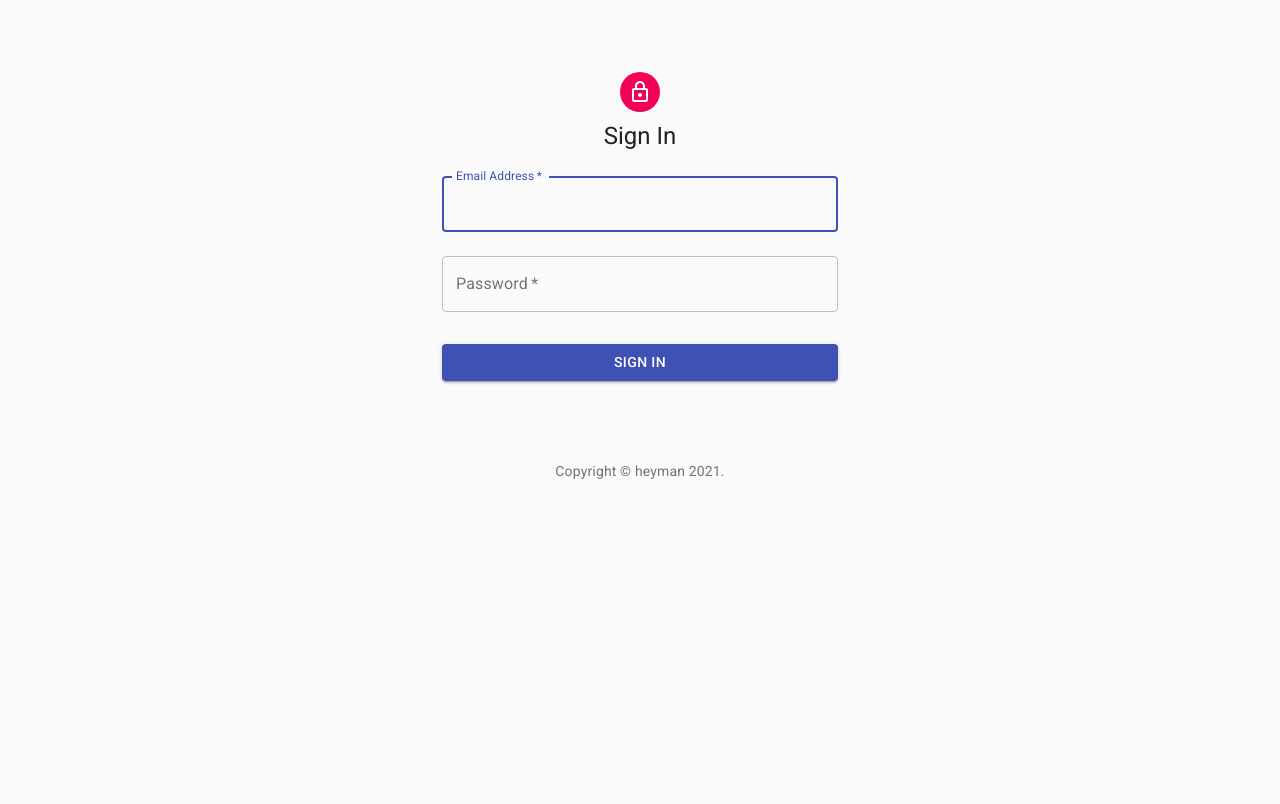
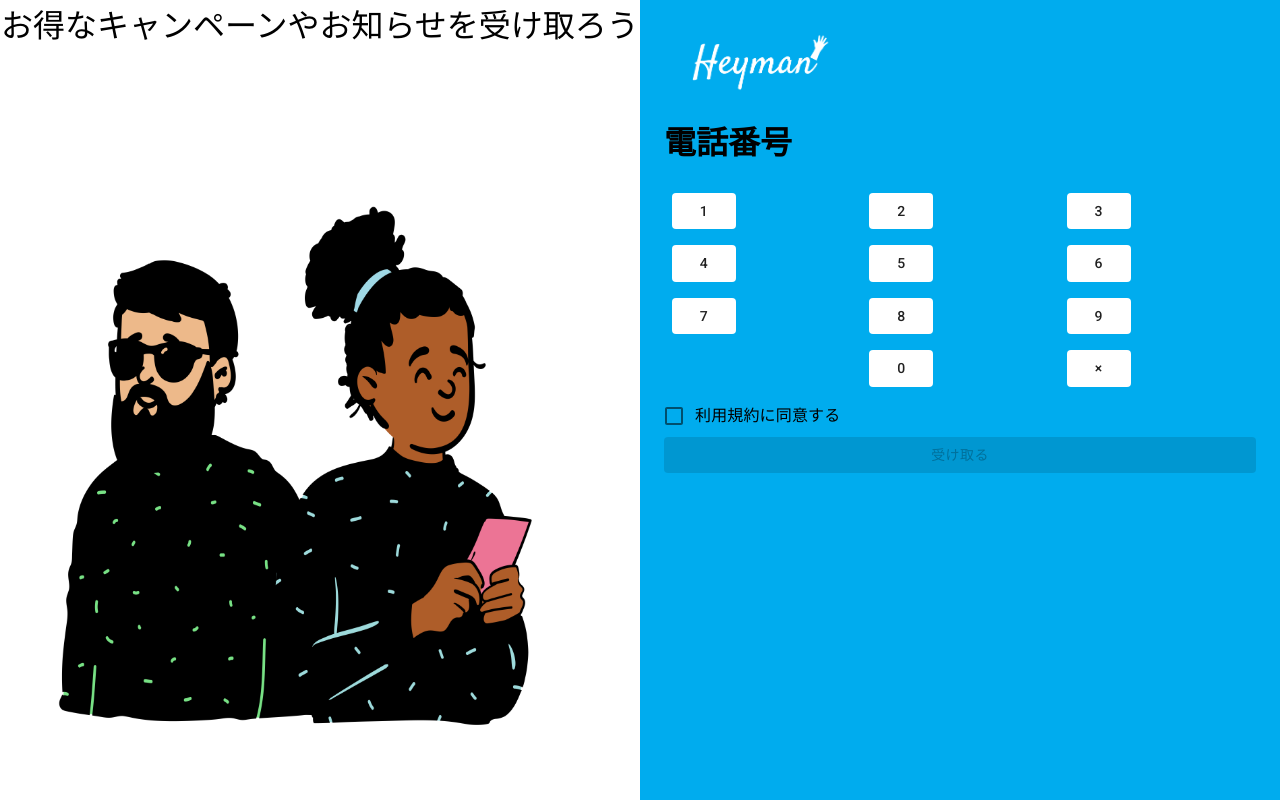
Before and after one commit to tellad-dev/heyman, a React (Create React App) app: page /phone-register in a window 1280 px wide. Before the commit this address led to /signin. Built offline with nearby package versions, Linux system fonts and the light colour scheme.

Commit message:
[[wip]] 画面生成 電話番号入力フォーム CSS未適応

```diff
--- a/src/Router.tsx
+++ b/src/Router.tsx
@@ -3,6 +3,7 @@ import { BrowserRouter, Route, Switch, Redirect } from 'react-router-dom'
 import Signin from './pages/signin'
 import Signup from './pages/signup'
 import Setting from './pages/setting'
+import PhoneRegister from './pages/phoneRegister'
 import CustomerList from './pages/CustomerManagement/customerList'
 import CustomerDetail from './pages/CustomerManagement/customerDetail'
 
@@ -25,6 +26,9 @@ const Router = (): JSX.Element => {
         <Route exact path="/setting">
           <Setting />
         </Route>
+        <Route exact path="/phone-register">
+          <PhoneRegister />
+        </Route>
         {/* Not Found */}
         <Route component={() => <Redirect to="/signin" />} />
       </Switch>
--- /dev/null
+++ b/src/pages/phoneRegister.tsx
@@ -0,0 +1,220 @@
+import React, { useState } from 'react'
+import {
+  Grid,
+  Container,
+  Button,
+  FormControlLabel,
+  Checkbox,
+} from '@material-ui/core'
+import { makeStyles, createStyles, Theme } from '@material-ui/core/styles'
+import image from '../images/phone-register-image.png'
+import logo from '../images/logo-white.png'
+
+const useStyles = makeStyles((theme: Theme) =>
+  createStyles({
+    root: {
+      backgroundColor: '#00acee',
+      height: '100vh',
+    },
+    card: {
+      backgroundColor: 'white',
+    },
+    cardContent: {
+      height: '20vh',
+      position: 'relative',
+      textAlign: 'center',
+      fontSize: '2rem',
+    },
+    cardMediaWrapper: {
+      height: '80vh',
+    },
+    cardImage: {
+      maxHeight: '100%',
+      maxWidth: '100%',
+    },
+    headerLogo: {
+      height: '60px',
+    },
+    container: {
+      paddingTop: theme.spacing(4),
+      paddingBottom: theme.spacing(4),
+    },
+    numberButton: {
+      margin: theme.spacing(1),
+      backgroundColor: 'white',
+    },
+  })
+)
+const PhoneRegister: React.FC = () => {
+  //
+  // useState
+  //
+
+  const [phoneNumber, setPhoneNumber] = useState<string | null>(null)
+
+  //
+  // Methods
+  //
+  const classes = useStyles()
+  const addNumber = (
+    event: React.MouseEvent<HTMLButtonElement, MouseEvent>,
+    number: string
+  ): void => {
+    phoneNumber === null
+      ? setPhoneNumber(number)
+      : setPhoneNumber(phoneNumber + number)
+    phoneNumber?.length === 11 ? setPhoneNumber(phoneNumber.slice(1)) : true
+  }
+
+  const deleteOneCharacter = (
+    event: React.MouseEvent<HTMLButtonElement, MouseEvent>
+  ): void => {
+    phoneNumber !== null ? setPhoneNumber(phoneNumber.slice(0, -1)) : true
+  }
+
+  //
+  // Jsx
+  //
+  return (
+    <>
+      <div className={classes.root}>
+        <Grid container>
+          <Grid item xs={6} className={classes.card}>
+            <div className={classes.cardContent}>
+              お得なキャンペーンやお知らせを受け取ろう
+            </div>
+            <div className={classes.cardMediaWrapper}>
+              <img src={image} className={classes.cardImage} />
+            </div>
+          </Grid>
+          <Grid item xs={6} container>
+            <Container className={classes.container}>
+              <Grid item xs={12}>
+                <img src={logo} className={classes.headerLogo} />
+              </Grid>
+              <Grid item xs={12}>
+                <h1>{phoneNumber ? phoneNumber : '電話番号'}</h1>
+              </Grid>
+              <Grid item xs={12} container>
+                <Grid item xs={4}>
+                  <Button
+                    className={classes.numberButton}
+                    onClick={(e) => addNumber(e, '1')}
+                  >
+                    1
+                  </Button>
+                </Grid>
+                <Grid item xs={4}>
+                  <Button
+                    className={classes.numberButton}
+                    onClick={(e) => addNumber(e, '2')}
+                  >
+                    2
+                  </Button>
+                </Grid>
+                <Grid item xs={4}>
+                  <Button
+                    className={classes.numberButton}
+                    onClick={(e) => addNumber(e, '3')}
+                  >
+                    3
+                  </Button>
+                </Grid>
+              </Grid>
+              <Grid item xs={12} container>
+                <Grid item xs={4}>
+                  <Button
+                    className={classes.numberButton}
+                    onClick={(e) => addNumber(e, '4')}
+                  >
+                    4
+                  </Button>
+                </Grid>
+                <Grid item xs={4}>
+                  <Button
+                    className={classes.numberButton}
+                    onClick={(e) => addNumber(e, '5')}
+                  >
+                    5
+                  </Button>
+                </Grid>
+                <Grid item xs={4}>
+                  <Button
+                    className={classes.numberButton}
+                    onClick={(e) => addNumber(e, '6')}
+                  >
+                    6
+                  </Button>
+                </Grid>
+              </Grid>
+              <Grid item xs={12} container>
+                <Grid item xs={4}>
+                  <Button
+                    className={classes.numberButton}
+                    onClick={(e) => addNumber(e, '7')}
+                  >
+                    7
+                  </Button>
+                </Grid>
+                <Grid item xs={4}>
+                  <Button
+                    className={classes.numberButton}
+                    onClick={(e) => addNumber(e, '8')}
+                  >
+                    8
+                  </Button>
+                </Grid>
+                <Grid item xs={4}>
+                  <Button
+                    className={classes.numberButton}
+                    onClick={(e) => addNumber(e, '9')}
+                  >
+                    9
+                  </Button>
+                </Grid>
+              </Grid>
+              <Grid item xs={12} container>
+                <Grid item xs={4}></Grid>
+                <Grid item xs={4}>
+                  <Button
+                    className={classes.numberButton}
+                    onClick={(e) => addNumber(e, '0')}
+                  >
+                    0
+                  </Button>
+                </Grid>
+                <Grid item xs={4}>
+                  <Button
+                    className={classes.numberButton}
+                    onClick={deleteOneCharacter}
+                  >
+                    ×
+                  </Button>
+                </Grid>
+              </Grid>
+              <Grid item xs={12}>
+                <FormControlLabel
+                  control={
+                    <Checkbox name="checkedB" color="primary" required />
+                  }
+                  label="利用規約に同意する"
+                />
+              </Grid>
+              <Grid item xs={12}>
+                <Button
+                  type="submit"
+                  fullWidth
+                  variant="contained"
+                  disabled={!phoneNumber}
+                >
+                  受け取る
+                </Button>
+              </Grid>
+            </Container>
+          </Grid>
+        </Grid>
+      </div>
+    </>
+  )
+}
+export default PhoneRegister
```
Also changed, not shown: src/images/logo-white.png (added), src/images/phone-register-image.png (added).
